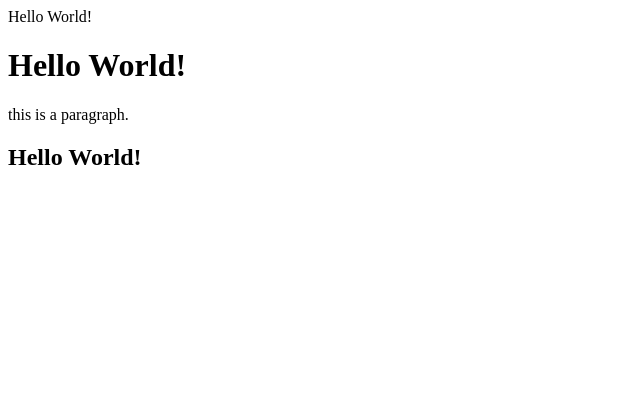
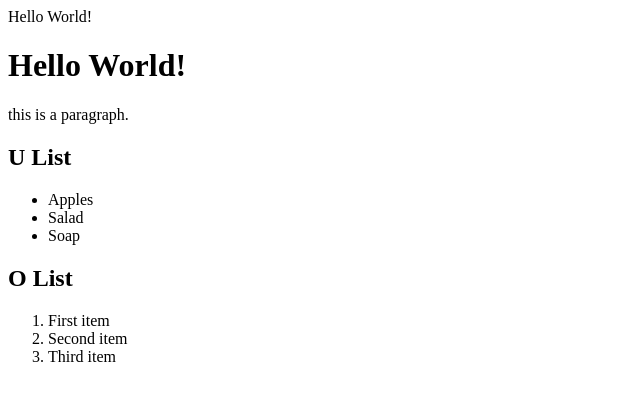
Before and after one commit to anasmatic/git_LZIFC005M, a plain HTML site: page web/anas1.html in a window 1280 px wide. Shown: the whole page, without its empty margins (0-640 px from the left). Drawn offline with Linux system fonts and the light colour scheme.

Commit message:
my first u list and o list

```diff
--- a/web/anas1.html
+++ b/web/anas1.html
@@ -7,6 +7,17 @@
         Hello World!
         <h1>Hello World!</h1>
         <p>this is a paragraph.</p>
-        <h2>Hello World!</h2>
+        <h2>U List</h2>
+        <ul>
+            <li>Apples</li>
+            <li>Salad</li>
+            <li>Soap</li>
+        </ul>
+        <h2>O List</h2>
+        <ol>
+            <li>First item</li>
+            <li>Second item</li>
+            <li>Third item</li>
+        </ol>
     </body>
 </html>
```
